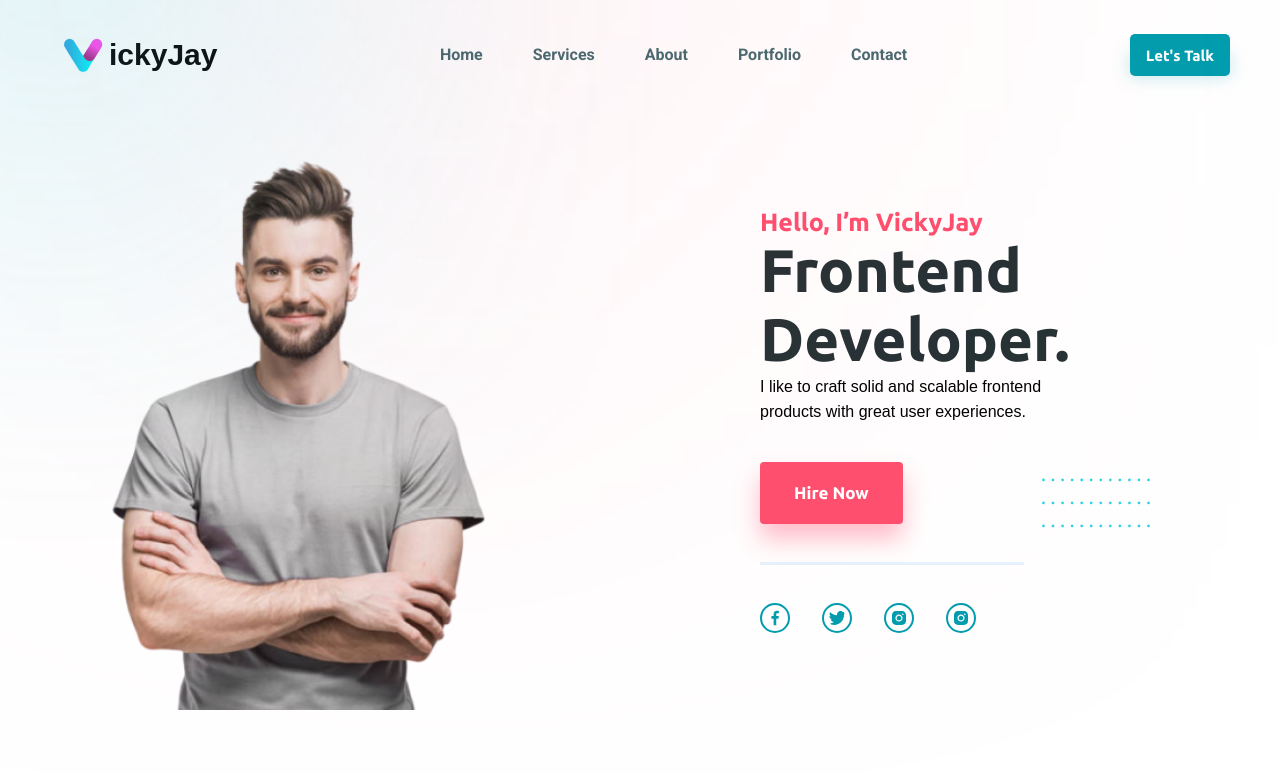
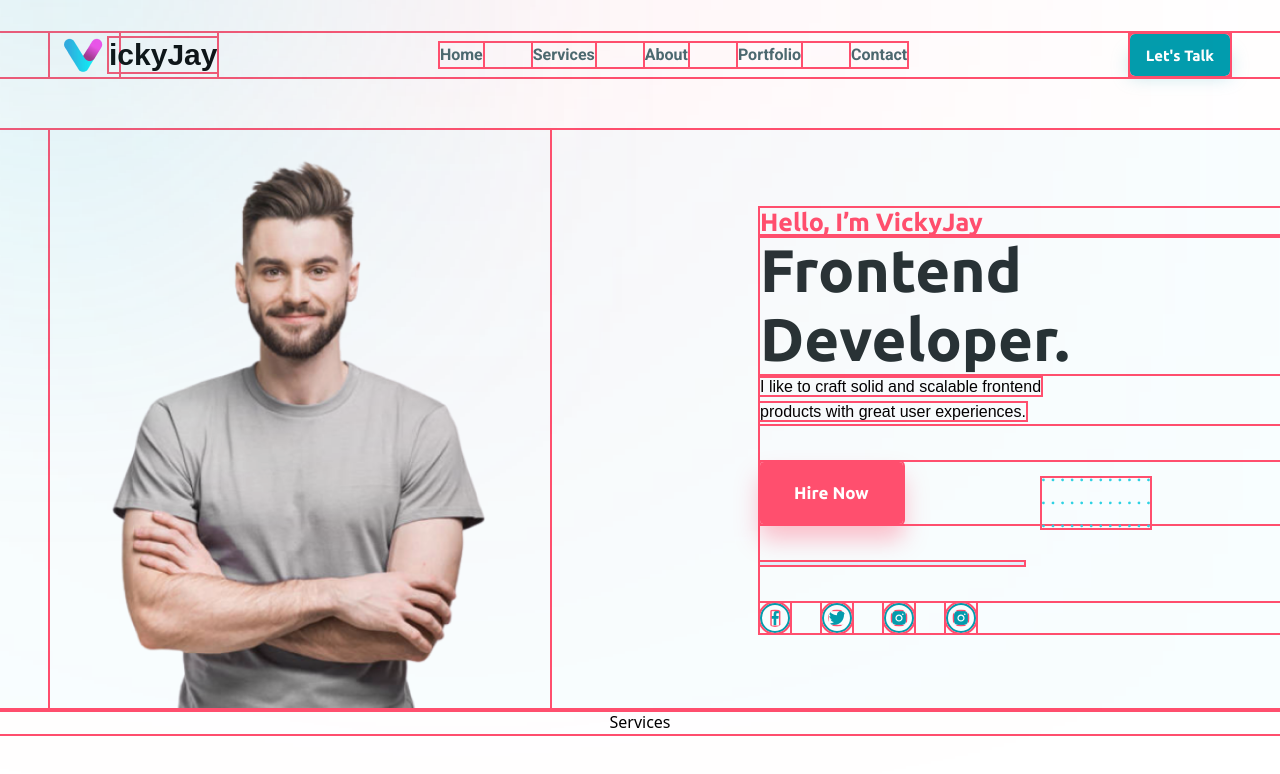
Before and after one commit to Victorola-coder/Portfy, a React (Vite) app: page / in a window 1280 px wide. Shown: the top 774 px of the page. Built offline with nearby package versions, Linux system fonts and the light colour scheme; a web font is replaced by a local one.

Commit message:
init services section

```diff
--- a/src/components/Navbar.jsx
+++ b/src/components/Navbar.jsx
@@ -30,7 +30,7 @@ const Navbar = () => {
   ];
   return (
     <div className="containers mx-auto">
-      <div className="top_gradient"></div>
+      <div className="top_gradient z-2"></div>
       <nav className="mx-auto mt-[19px] flex justify-between items-center  md:px-[50px] md:mt-[33px]">
         <Link to="/">
           <div className="flex items-center -space-x-[10px]">
--- a/src/index.css
+++ b/src/index.css
@@ -6,7 +6,7 @@
   padding: 0;
   margin: 0;
   box-sizing: border-box;
-  /* outline: #ff4f6e 2px solid; */
+  outline: #ff4f6e 2px solid;
 }
 
 body::-webkit-scrollbar {
--- a/src/pages/home/Home.jsx
+++ b/src/pages/home/Home.jsx
@@ -1,9 +1,11 @@
-import Hero from "./hero/hero";
+import Hero from "./hero";
+import Services from "./services";
 
 const Home = () => {
   return (
     <main>
       <Hero />
+      <Services />
     </main>
   );
 };
--- a/src/pages/home/hero/hero.jsx
+++ b/src/pages/home/hero.jsx
@@ -1,10 +1,10 @@
 import { motion } from "framer-motion";
-import heroimg from "../../../assets/images/heroimg.png";
-import { FbIcon, IgIcon, InIcon, TwIcon } from "../../../assets/Icons";
-import tinyDot from "../../../assets/images/tiny-dot.png";
+import heroimg from "../../assets/images/heroimg.png";
+import { FbIcon, IgIcon, InIcon, TwIcon } from "../../assets/Icons";
+import tinyDot from "../../assets/images/tiny-dot.png";
 const Hero = () => {
   return (
-    <div className={`mx-auto mt-[53px]`}>
+    <div className={`bg-[#F8FEFF] mx-auto mt-[53px]`}>
       <main
         className={`flex flex-col items-center flex-wrap md:flex md:flex-row md:justify-between md:items-center `}
       >
--- /dev/null
+++ b/src/pages/home/services.jsx
@@ -0,0 +1,7 @@
+export default function Services() {
+  return (
+    <div>
+      <h1 className="text-center">Services</h1>
+    </div>
+  );
+}
```
